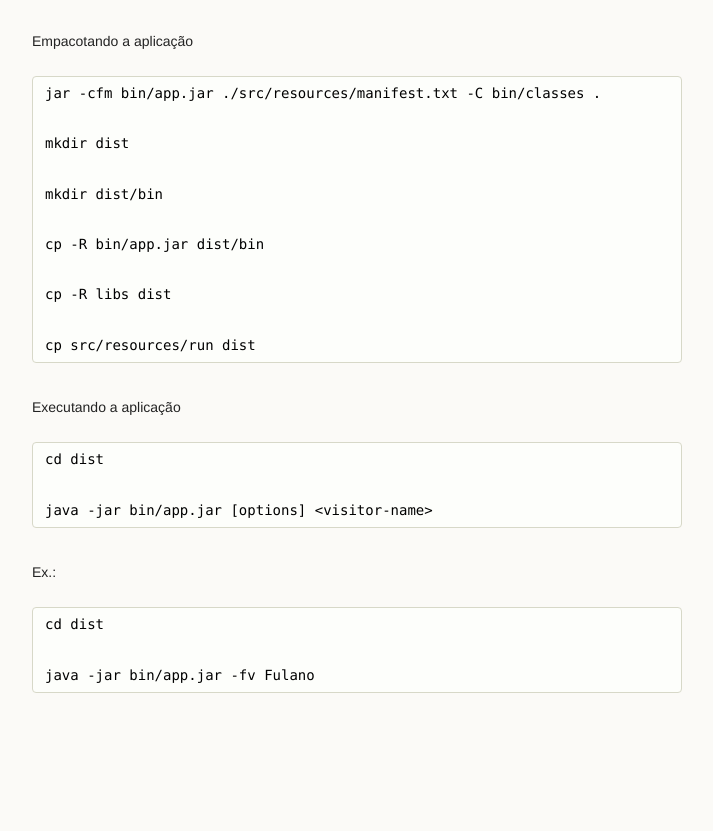
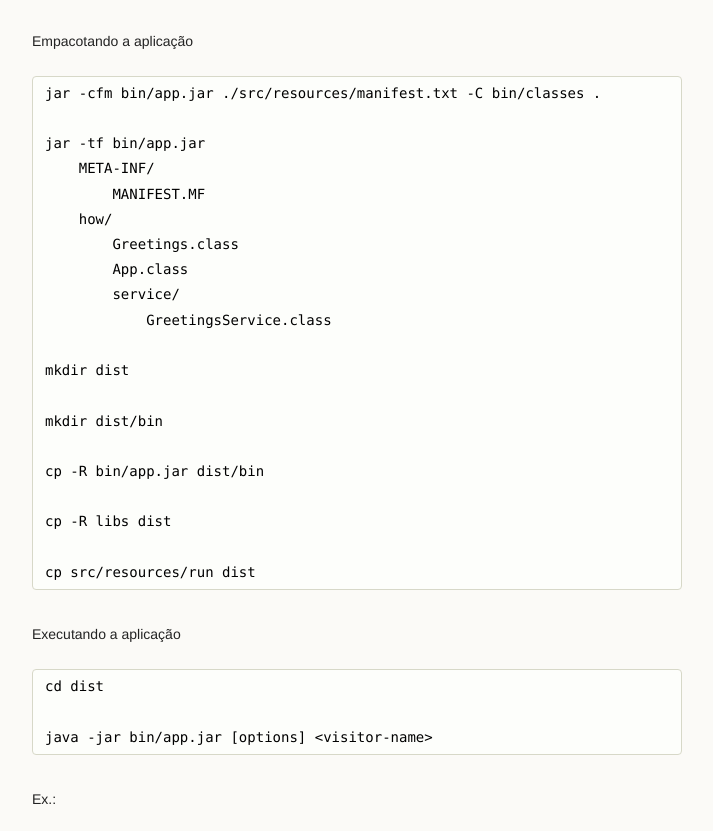
Before and after one commit to br11/hello-organized-world, a plain HTML site: page index.html in a window 1280 px wide. Shown: the part 1026-1857 px from the top of the page, without its empty margins (278-991 px from the left). Before the commit the page ends 1801 px from the top, so only its background shows below. Drawn offline with Linux system fonts and the light colour scheme.

```diff
--- a/index.html
+++ b/index.html
@@ -79,6 +79,15 @@ javac -cp libs/commons-cli-1.2.jar -d bin/classes **/*.java
 
 <pre><code>jar -cfm bin/app.jar ./src/resources/manifest.txt -C bin/classes .
 
+jar -tf bin/app.jar
+    META-INF/
+        MANIFEST.MF
+    how/
+        Greetings.class
+        App.class
+        service/
+            GreetingsService.class
+
 mkdir dist
 
 mkdir dist/bin
--- a/params.json
+++ b/params.json
@@ -1 +1 @@
-{"name":"hello-organized-world","tagline":"Hello Organized World","body":"### Requisitos\r\n\r\n* Git\r\n* JDK 1.7.x\r\n\r\n### Baixando o código fonte\r\n\r\n\tmkdir hands-on\r\n\r\n\tcd hands-on\r\n\r\n\tgit clone https://github.com/br11enterprise/hello-organized-world.git\r\n\r\n\tcd hello-organized-world\r\n\r\n\tls\r\n\r\n\r\n### Execução\r\n\r\nCompilando os fontes\r\n\r\n\tjavac Greetings.java \r\n\r\n\tjavac GreetingsService.java \r\n\r\n\tjavac App.java \r\n\r\n\r\nCompilando os fontes\r\n\r\n\trm -fR bin\r\n\r\n\trm -fR dist\r\n\r\n\tmkdir bin\r\n\r\n\tmkdir bin/classes\r\n\r\n\tjavac -cp libs/commons-cli-1.2.jar -d bin/classes **/*.java\r\n\r\n\r\nEmpacotando a aplicação\r\n\r\n\tjar -cfm bin/app.jar ./src/resources/manifest.txt -C bin/classes .\r\n\t\r\n\tmkdir dist\r\n\r\n\tmkdir dist/bin\r\n\r\n\tcp -R bin/app.jar dist/bin \r\n\r\n\tcp -R libs dist \r\n\r\n\tcp src/resources/run dist\r\n\r\n\r\nExecutando a aplicação\r\n\r\n\tcd dist\r\n\r\n\tjava -jar bin/app.jar [options] <visitor-name>\r\n\r\nEx.: \r\n\r\n\tcd dist\r\n\r\n\tjava -jar bin/app.jar -fv Fulano\r\n\r\n","google":"","note":"Don't delete this file! It's used internally to help with page regeneration."}
+{"name":"hello-organized-world","tagline":"Hello Organized World","body":"### Requisitos\r\n\r\n* Git\r\n* JDK 1.7.x\r\n\r\n### Baixando o código fonte\r\n\r\n\tmkdir hands-on\r\n\r\n\tcd hands-on\r\n\r\n\tgit clone https://github.com/br11enterprise/hello-organized-world.git\r\n\r\n\tcd hello-organized-world\r\n\r\n\tls\r\n\r\n\r\n### Execução\r\n\r\nCompilando os fontes\r\n\r\n\tjavac Greetings.java \r\n\r\n\tjavac GreetingsService.java \r\n\r\n\tjavac App.java \r\n\r\n\r\nCompilando os fontes\r\n\r\n\trm -fR bin\r\n\r\n\trm -fR dist\r\n\r\n\tmkdir bin\r\n\r\n\tmkdir bin/classes\r\n\r\n\tjavac -cp libs/commons-cli-1.2.jar -d bin/classes **/*.java\r\n\r\n\r\nEmpacotando a aplicação\r\n\r\n\tjar -cfm bin/app.jar ./src/resources/manifest.txt -C bin/classes .\r\n\r\n\tjar -tf bin/app.jar\r\n\t\tMETA-INF/\r\n\t\t    MANIFEST.MF\r\n\t\thow/\r\n\t\t    Greetings.class\r\n\t\t    App.class\r\n\t\t    service/\r\n\t\t        GreetingsService.class\r\n\t\r\n\tmkdir dist\r\n\r\n\tmkdir dist/bin\r\n\r\n\tcp -R bin/app.jar dist/bin \r\n\r\n\tcp -R libs dist \r\n\r\n\tcp src/resources/run dist\r\n\r\n\r\n\r\nExecutando a aplicação\r\n\r\n\tcd dist\r\n\r\n\tjava -jar bin/app.jar [options] <visitor-name>\r\n\r\nEx.: \r\n\r\n\tcd dist\r\n\r\n\tjava -jar bin/app.jar -fv Fulano\r\n\r\n","google":"","note":"Don't delete this file! It's used internally to help with page regeneration."}
```
